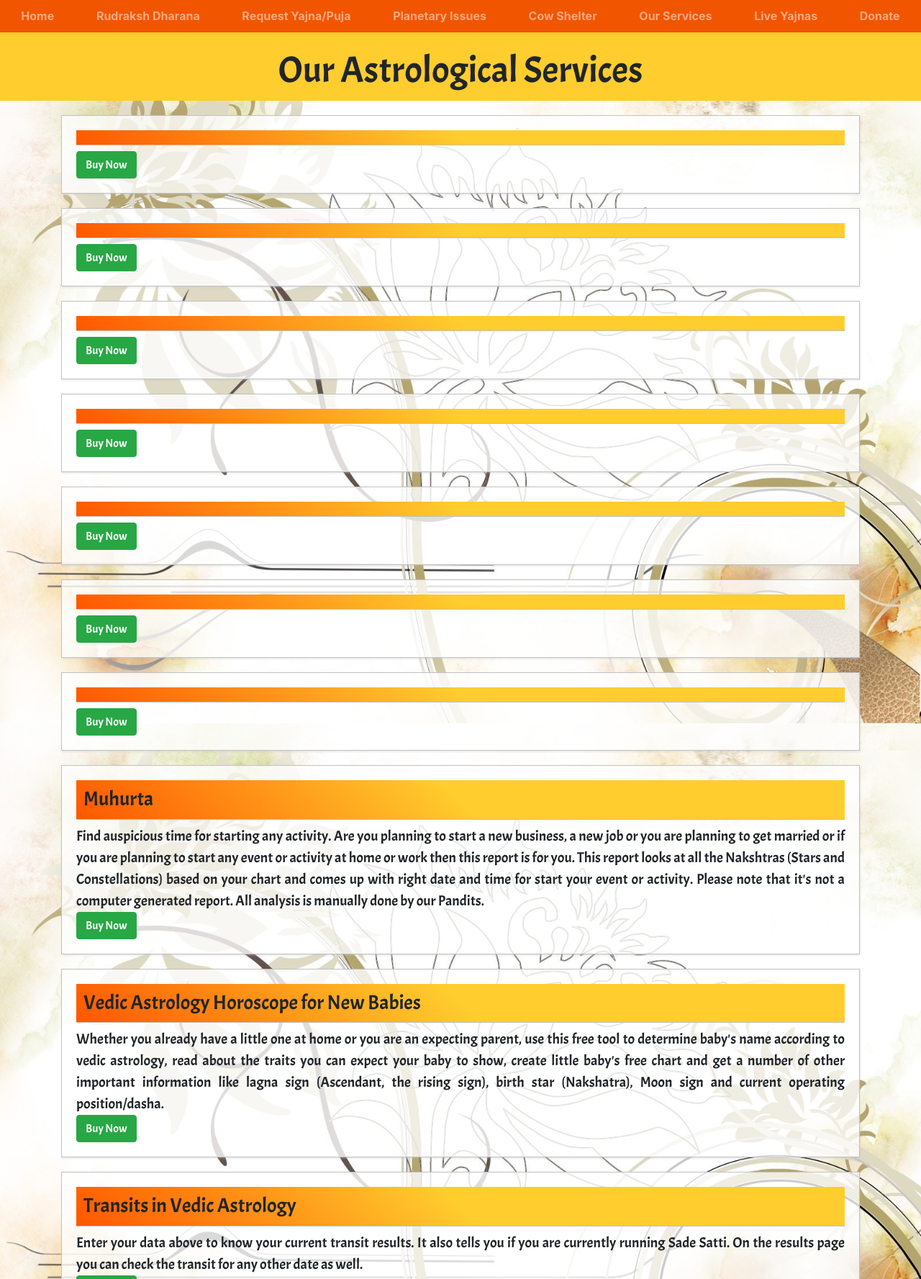
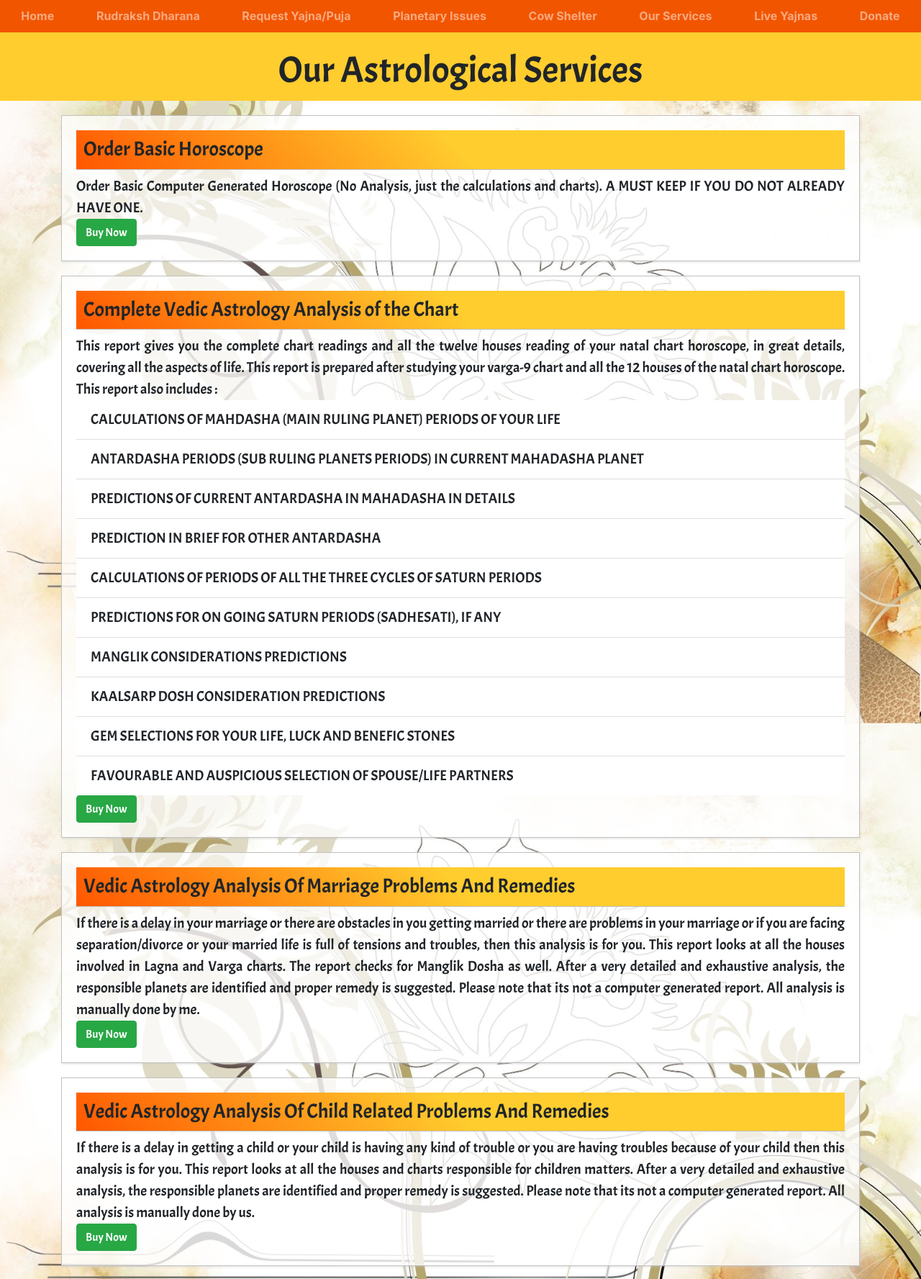
Before and after one commit to sonali-yadav/astro-website, a Django app: page /donations/services/ in a window 1280 px wide. Shown: the part 143-1920 px from the top of the page at 72% size. Run offline with Django 3.2, Linux system fonts and the light colour scheme; some libraries are stand-ins or nearby versions.

Commit message:
Services continued

```diff
--- a/donations/templates/donations/services.html
+++ b/donations/templates/donations/services.html
@@ -5,38 +5,94 @@
     <div class="yajna_headings">Our Astrological Services</div>
     <div class="container">
         <div class="feature_box_div">
-            <h3 class="faq_heading feature_head_div"></h3>
-            <div class="lead feature_text_div"></div>
+            <h3 class="faq_heading feature_head_div">Order Basic Horoscope</h3>
+            <div class="lead feature_text_div">Order Basic Computer Generated Horoscope
+                (No Analysis, just the calculations and charts). A MUST KEEP IF YOU DO NOT
+                ALREADY HAVE ONE.</div>
             <div class="feature_button_div"><button class="btn btn-success">Buy Now</button></div>
         </div>
         <div class="feature_box_div">
-            <h3 class="faq_heading feature_head_div"></h3>
-            <div class="lead feature_text_div"></div>
+            <h3 class="faq_heading feature_head_div">Complete Vedic Astrology Analysis of the Chart</h3>
+            <div class="lead feature_text_div">This report gives you the complete chart readings
+                and all the twelve houses reading of your natal chart horoscope, in great details,
+                covering all the aspects of life. This report is prepared after studying your
+                varga-9 chart and all the 12 houses of the natal chart horoscope. This report also
+                includes :
+                <ul class="list-group list-group-flush">
+                    <li class="list-group-item">CALCULATIONS OF MAHDASHA (MAIN RULING PLANET) PERIODS OF YOUR LIFE</li>
+                    <li class="list-group-item">ANTARDASHA PERIODS (SUB RULING PLANETS PERIODS) IN CURRENT MAHADASHA PLANET</li>
+                    <li class="list-group-item">PREDICTIONS OF CURRENT ANTARDASHA IN MAHADASHA IN DETAILS</li>
+                    <li class="list-group-item">PREDICTION IN BRIEF FOR OTHER ANTARDASHA</li>
+                    <li class="list-group-item">CALCULATIONS OF PERIODS OF ALL THE THREE CYCLES OF SATURN PERIODS</li>
+                    <li class="list-group-item">PREDICTIONS FOR ON GOING SATURN PERIODS (SADHESATI), IF ANY</li>
+                    <li class="list-group-item">MANGLIK CONSIDERATIONS PREDICTIONS</li>
+                    <li class="list-group-item">KAALSARP DOSH CONSIDERATION PREDICTIONS</li>
+                    <li class="list-group-item">GEM SELECTIONS FOR YOUR LIFE, LUCK AND BENEFIC STONES</li>
+                    <li class="list-group-item">FAVOURABLE AND AUSPICIOUS SELECTION OF SPOUSE/LIFE PARTNERS</li>
+                </ul>
+            </div>
             <div class="feature_button_div"><button class="btn btn-success">Buy Now</button></div>
         </div>
         <div class="feature_box_div">
-            <h3 class="faq_heading feature_head_div"></h3>
-            <div class="lead feature_text_div"></div>
+            <h3 class="faq_heading feature_head_div">Vedic Astrology Analysis Of Marriage
+                Problems And Remedies</h3>
+            <div class="lead feature_text_div">If there is a delay in your marriage or there are
+                obstacles in you getting married or there are problems in your marriage or if you
+                are facing separation/divorce or your married life is full of tensions and troubles,
+                then this analysis is for you. This report looks at all the houses involved in Lagna
+                and Varga charts. The report checks for Manglik Dosha as well. After a very detailed
+                and exhaustive analysis, the responsible planets are identified and proper remedy
+                is suggested. Please note that its not a computer generated report. All analysis is
+                manually done by me.</div>
             <div class="feature_button_div"><button class="btn btn-success">Buy Now</button></div>
         </div>
         <div class="feature_box_div">
-            <h3 class="faq_heading feature_head_div"></h3>
-            <div class="lead feature_text_div"></div>
+            <h3 class="faq_heading feature_head_div">Vedic Astrology Analysis Of Child Related
+                Problems And Remedies</h3>
+            <div class="lead feature_text_div">If there is a delay in getting a child or your child
+                is having any kind of trouble or you are having troubles because of your child then
+                this analysis is for you. This report looks at all the houses and charts responsible
+                for children matters. After a very detailed and exhaustive analysis, the responsible
+                planets are identified and proper remedy is suggested. Please note that its not a
+                computer generated report. All analysis is manually done by us.</div>
             <div class="feature_button_div"><button class="btn btn-success">Buy Now</button></div>
         </div>
         <div class="feature_box_div">
-            <h3 class="faq_heading feature_head_div"></h3>
-            <div class="lead feature_text_div"></div>
+            <h3 class="faq_heading feature_head_div">Complete Vedic Astrology Analysis of Career
+                Related Issues</h3>
+            <div class="lead feature_text_div">Are you facing obstacles in securing a job, is your
+                career not going in the right direction, is your career getting stagnant, are you
+                having troubles in your job, are you not getting what you deserve at work, are you
+                not even sure what's the right career for you? If you have any of these questions
+                then this analysis is for you. This report looks at all the houses and planets
+                responsible for career related matters. The report checks for all career related
+                yogas like raj yogas as well. After a very detailed and exhaustive analysis,
+                favorable and unfavorable planets are identified and proper remedy is suggested.
+                All analysis is manually done by Astrologer.</div>
             <div class="feature_button_div"><button class="btn btn-success">Buy Now</button></div>
         </div>
         <div class="feature_box_div">
-            <h3 class="faq_heading feature_head_div"></h3>
-            <div class="lead feature_text_div"></div>
+            <h3 class="faq_heading feature_head_div">Vedic Astrology Analysis And Remedy Of
+                Business Related Problems</h3>
+            <div class="lead feature_text_div">Are you having trouble starting a business? Do u
+                want to know if business is better for you or job? Do you already own a business
+                which is not doing as expected? Then this report is for you. This report comes
+                with complete analysis and appropriate remedy. This report looks at all the Planets
+                and houses responsible for business and commerce based on your chart. Concerned
+                planets causing the problem are identified and then proper remedy is suggested.
+                Please note that its not a computer generated report. All analysis is manually
+                done by us.</div>
             <div class="feature_button_div"><button class="btn btn-success">Buy Now</button></div>
         </div>
         <div class="feature_box_div">
-            <h3 class="faq_heading feature_head_div"></h3>
-            <div class="lead feature_text_div"></div>
+            <h3 class="faq_heading feature_head_div">Vedic Astrology Analysis Of Health Issues</h3>
+            <div class="lead feature_text_div">Are you worried about your health? Are you suffering
+                from a health issue? Do u fall sick rather easily? Then this report is for you.
+                This report also suggests age old and time tested remedies. This report looks at
+                all the Planets and houses responsible for your bodily health based on your chart.
+                Concerned planets causing the problem are identified and then proper remedy is
+                suggested. Please note that its not a computer generated report. All analysis is
+                manually done by us.</div>
             <div class="feature_button_div"><button class="btn btn-success">Buy Now</button></div>
         </div>
         <div class="feature_box_div">
```
